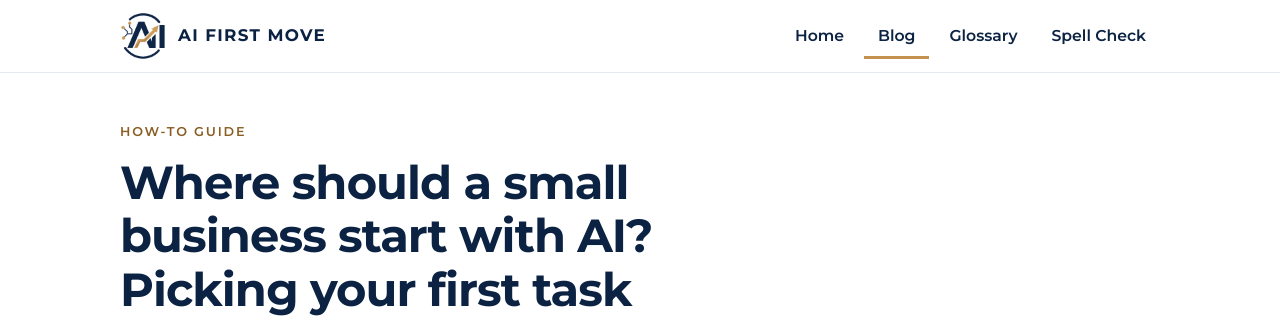
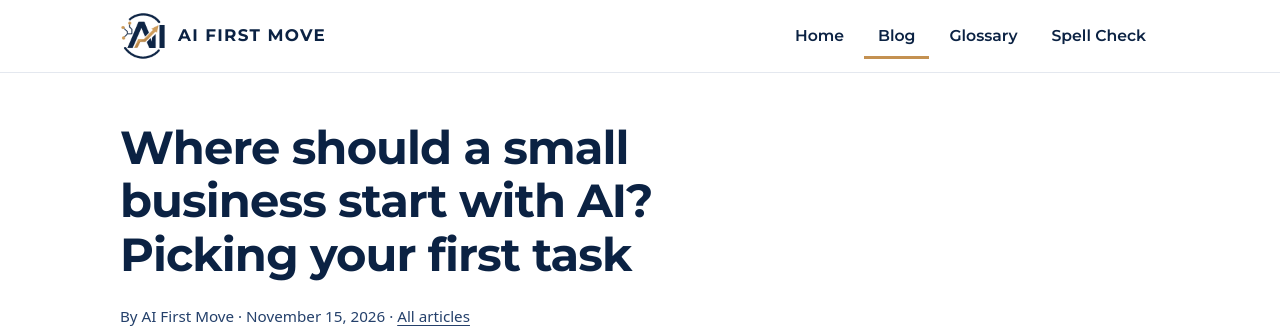
Before and after one commit to aifirstmove/AIFirstMove-Com, a plain HTML site: page blog/where-to-start-with-ai/index.html in a window 1280 px wide. Shown: the top 331 px of the page. Drawn offline with Linux system fonts and the light colour scheme.

Commit message:
Blog post: remove the label above the headline (where-to-start-with-ai)

```diff
--- a/blog/where-to-start-with-ai/index.html
+++ b/blog/where-to-start-with-ai/index.html
@@ -40,7 +40,6 @@
 <main id="main">
 <article>
   <div class="wrap post-head">
-    <p class="eyebrow">How-to guide</p>
     <h1>Where should a small business start with AI? Picking your first task</h1>
     <p class="post-meta">By AI First Move · <time datetime="2026-11-15">November 15, 2026</time> · <a href="../../blog/">All articles</a></p>
     <img class="post-hero" src="../../assets/blog/where-to-start-with-ai.png" alt="A small-business owner at a desk circling one item on a handwritten list beside an open laptop" width="1536" height="864">
```
